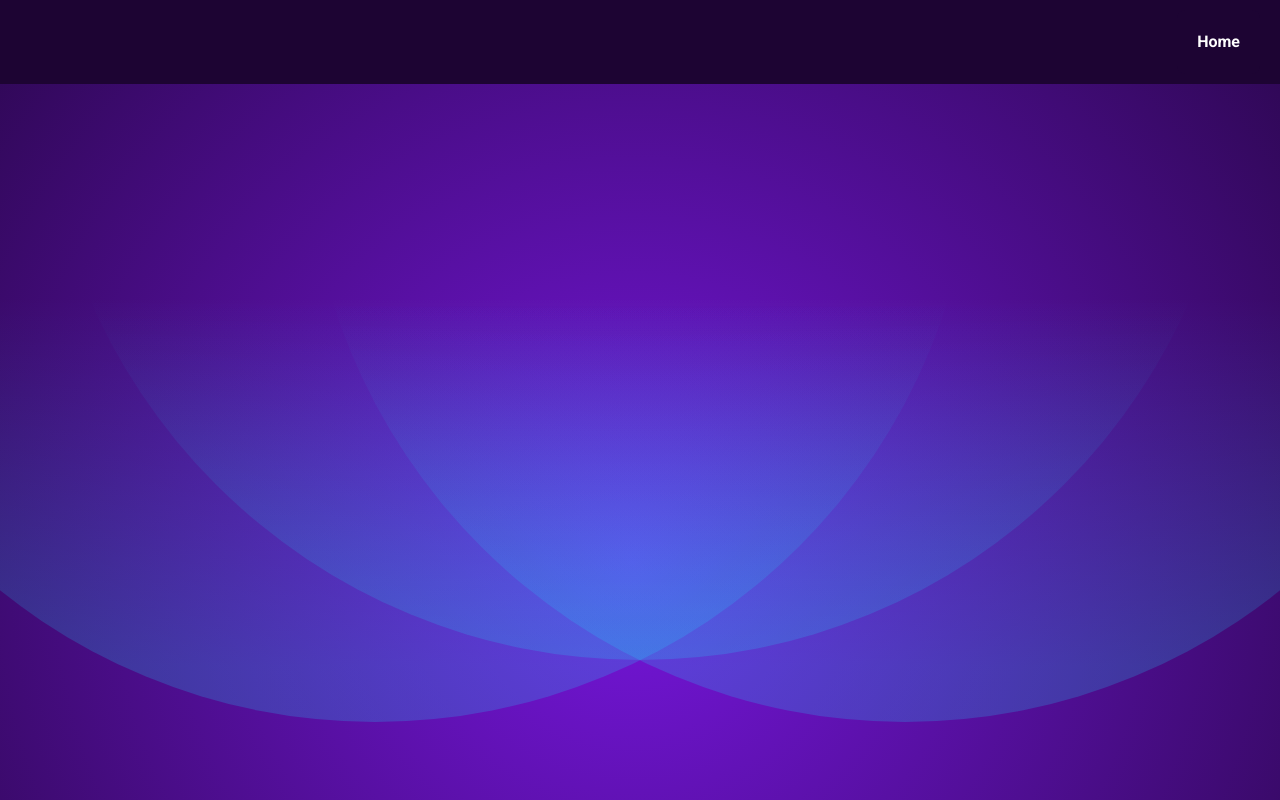
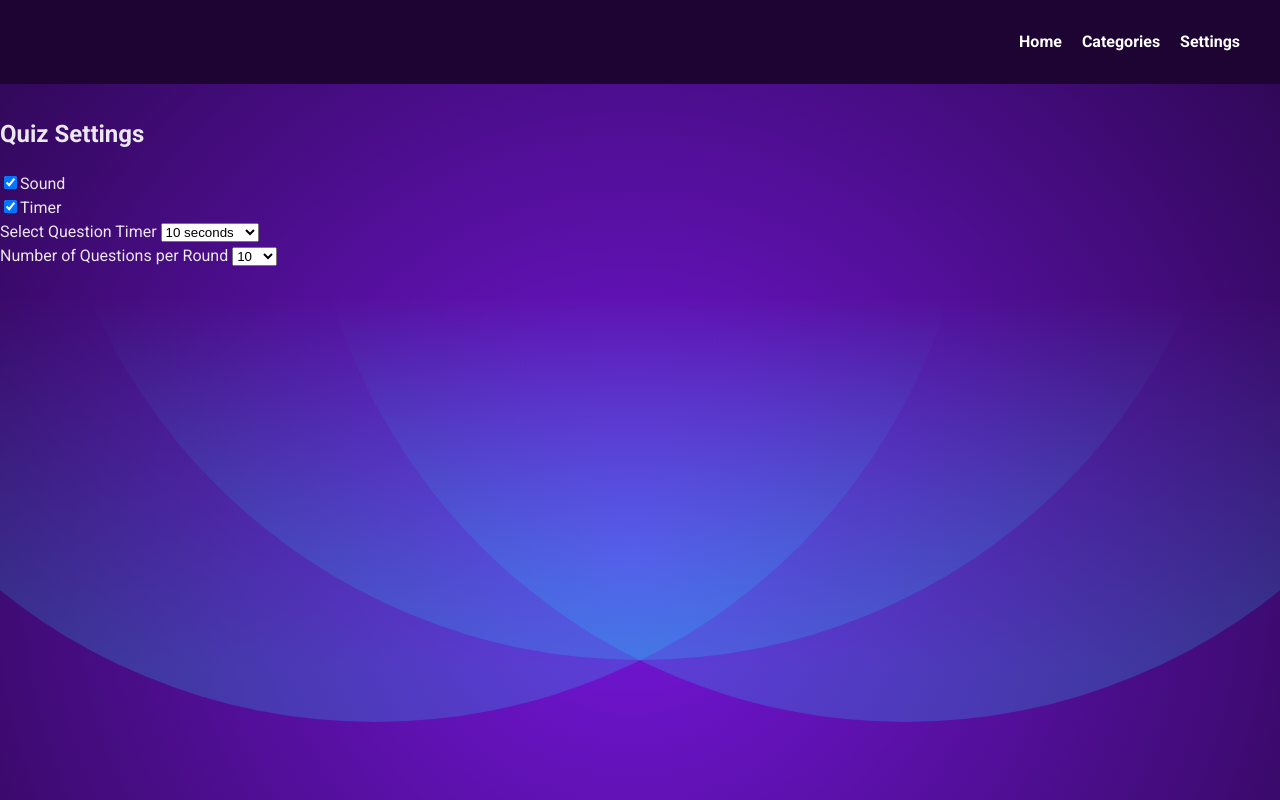
Before and after one commit to ms-tech-geek/quiz-app, a React (Vite) app: page /settings in a window 1280 px wide. Before the commit this address had no page. Built offline with nearby package versions, Linux system fonts and the light colour scheme.

Commit message:
add settings component

```diff
--- a/src/App.jsx
+++ b/src/App.jsx
@@ -1,8 +1,10 @@
+import React from 'react';
 import { BrowserRouter as Router, Route, Routes } from 'react-router-dom';
 import Home from './components/Home/Home';
 import Quiz from './components/Quiz/Quiz';
 import Header from './components/Header/Header';
 import Categories from './components/Categories/Categories';
+import Settings from './components/Settings/Settings';
 
 const App = () => {
   return (
@@ -13,6 +15,7 @@ const App = () => {
           <Route path="/" element={<Home />} />
           <Route path="/categories" element={<Categories />} />
           <Route path="/quiz" element={<Quiz />} />
+          <Route path="/settings" element={<Settings />} />
         </Routes>
       </Router>
     </>
--- a/src/components/Header/Header.css
+++ b/src/components/Header/Header.css
@@ -24,7 +24,6 @@
 
 .nav-menu {
   display: flex;
-  flex-direction: column;
   align-items: center;
   background-color: #1d0433;
   border-radius: 8px;
--- a/src/components/Header/Header.jsx
+++ b/src/components/Header/Header.jsx
@@ -14,9 +14,15 @@ const Header = () => {
     <header className="header">
       <div className="header-container">
         <div className="logo">{/* Temporarily No Logo */}</div>
-        <nav className={'nav-menu'}>
+        <nav className="nav-menu">
           <Link to="/" className="nav-item">
             Home
+          </Link>
+          <Link to="/categories" className="nav-item">
+            Categories
+          </Link>
+          <Link to="/settings" className="nav-item">
+            Settings
           </Link>
         </nav>
       </div>
--- /dev/null
+++ b/src/components/Settings/Settings.jsx
@@ -0,0 +1,96 @@
+// src/components/Settings.js
+import React, { useState } from 'react';
+
+const Settings = () => {
+  const [settings, setSettings] = useState({
+    sound: true,
+    timer: true,
+    timerDuration: 10,
+    numQuestions: 10,
+  });
+
+  const handleToggleSound = () => {
+    updateSettings({ ...settings, sound: !settings.sound });
+  };
+
+  const updateSettings = (newSettings) => {
+    setSettings(newSettings);
+  };
+
+  const handleToggleTimer = () => {
+    updateSettings({ ...settings, timer: !settings.timer });
+  };
+
+  const handleTimerChange = (event) => {
+    updateSettings({
+      ...settings,
+      timerDuration: parseInt(event.target.value),
+    });
+  };
+
+  const handleQuestionsChange = (event) => {
+    updateSettings({ ...settings, numQuestions: parseInt(event.target.value) });
+  };
+
+  return (
+    <div className="settings-container">
+      <h2>Quiz Settings</h2>
+      <div className="setting">
+        <label>
+          <input
+            type="checkbox"
+            checked={settings.sound}
+            onChange={handleToggleSound}
+          />
+          Sound
+        </label>
+      </div>
+      <div className="setting">
+        <label>
+          <input
+            type="checkbox"
+            checked={settings.timer}
+            onChange={handleToggleTimer}
+          />
+          Timer
+        </label>
+      </div>
+      {settings.timer && (
+        <div className="setting">
+          <label>Select Question Timer </label>
+          <select
+            value={settings.timerDuration}
+            onChange={(event) => handleTimerChange(event)}
+          >
+            <option value={5}>5 seconds</option>
+            <option value={10}>10 seconds</option>
+            <option value={15}>15 seconds</option>
+            <option value={30}>30 seconds</option>
+            <option value={60}>60 seconds</option>
+            <option value={90}>90 seconds</option>
+            <option value={120}>120 seconds</option>
+          </select>
+        </div>
+      )}
+
+      <div className="setting">
+        <label>Number of Questions per Round </label>
+        <select
+          value={settings.numQuestions}
+          onChange={(event) => handleQuestionsChange(event)}
+        >
+          <option value={5}>5</option>
+          <option value={10}>10</option>
+          <option value={15}>15</option>
+          <option value={20}>20</option>
+          <option value={30}>30</option>
+          <option value={40}>40</option>
+          <option value={50}>50</option>
+          <option value={100}>100</option>
+        </select>
+      </div>
+    </div>
+  );
+};
+
+export default Settings;
```
